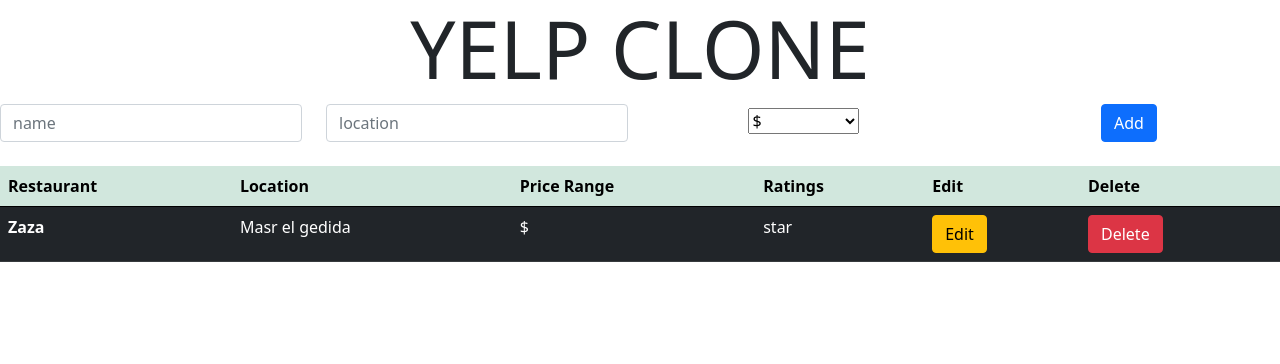
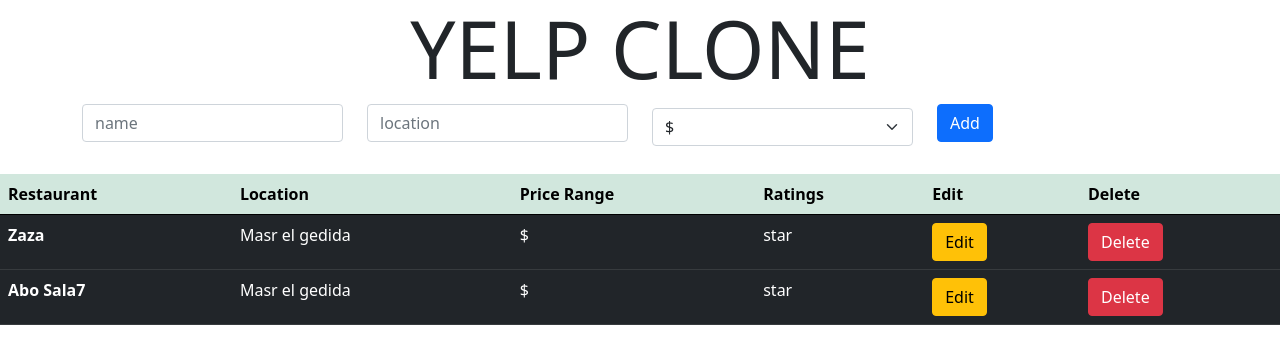
Before and after one commit to FilopateerMaged/Resturants-PERN-, a React (Create React App) app in the folder client/: page / in a window 1280 px wide. Shown: the top 364 px of the page. Built offline with nearby package versions, Linux system fonts and the light colour scheme.

Commit message:
fixed a bug

```diff
--- a/client/src/Components/AddRestaurant.jsx
+++ b/client/src/Components/AddRestaurant.jsx
@@ -2,7 +2,7 @@
 
 const AddRestaurant = () => {
   return (
-    <div className="mb-4 text-center">
+    <div className="container mb-4">
       <form action="">
         <div className="row center">
           <div className="col">
@@ -12,7 +12,7 @@
             <input className="form-control" type="text" placeholder="location" />
           </div>
           <div className="col">
-            <select className="custom-select my-1 mr-sm-2">
+            <select className="form-select my-1 mr-sm-2">
               <option disabled>Price Range</option>
               <option value="1">$</option>
               <option value="2">$$</option>
--- a/client/src/Components/RestaurantList.jsx
+++ b/client/src/Components/RestaurantList.jsx
@@ -3,7 +3,7 @@
 const RestaurantList = () => {
     return (
         <div className="">
-         <table class="table table-hover table-dark">
+         <table class="table table-hover  table-dark">
   <thead>
     <tr className="table-success">
       <th scope="col">Restaurant</th>
@@ -23,6 +23,14 @@
         <td><button className="btn btn-warning">Edit</button></td>
         <td><button className="btn btn-danger">Delete</button></td>
         </tr>
+        <tr>
+        <th  scope="row">Abo Sala7</th>
+        <td>Masr el gedida</td>
+        <td>$</td>
+        <td>star</td>
+        <td><button className="btn btn-warning">Edit</button></td>
+        <td><button className="btn btn-danger">Delete</button></td>
+        </tr>
     </tbody>
     </table>
         </div>
```
